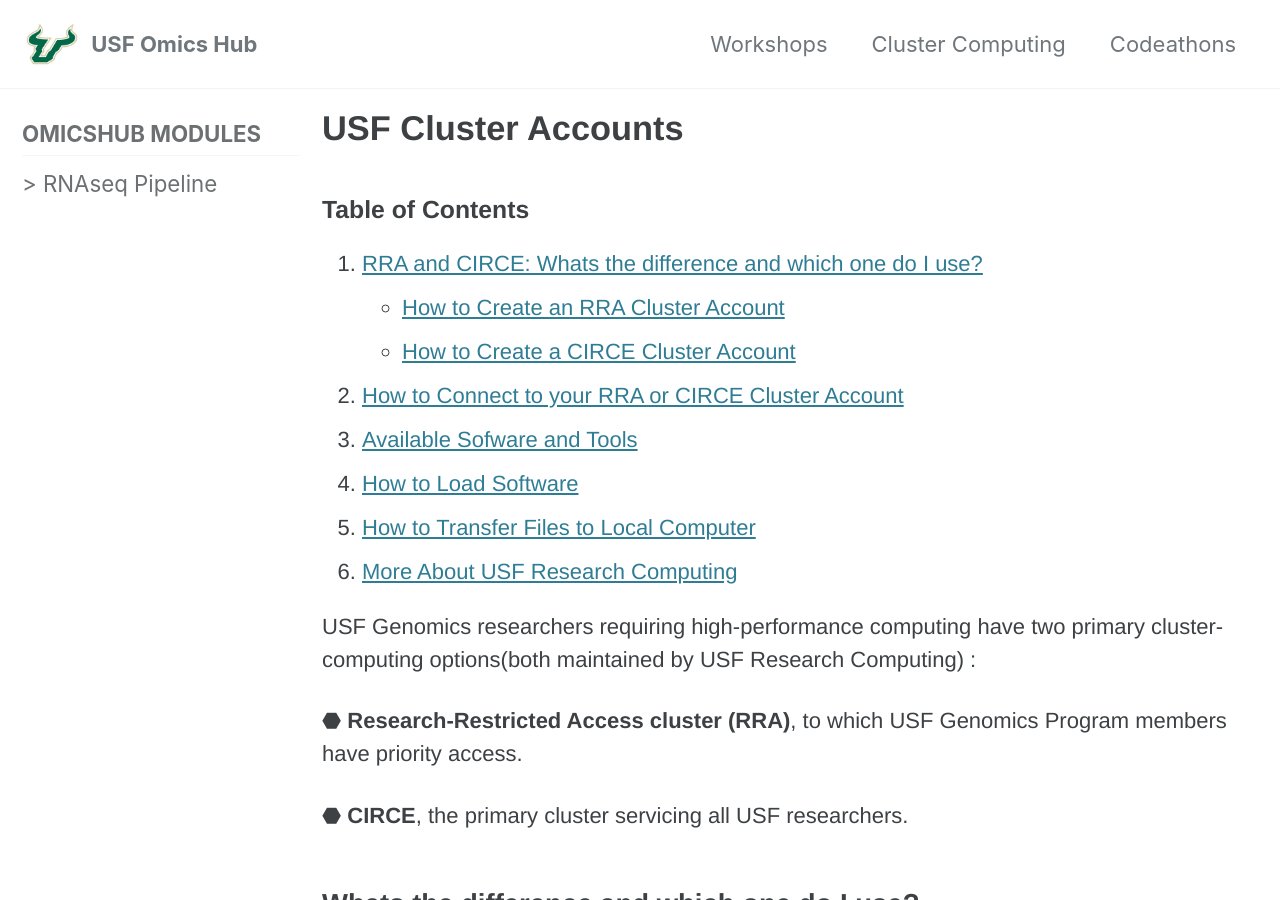
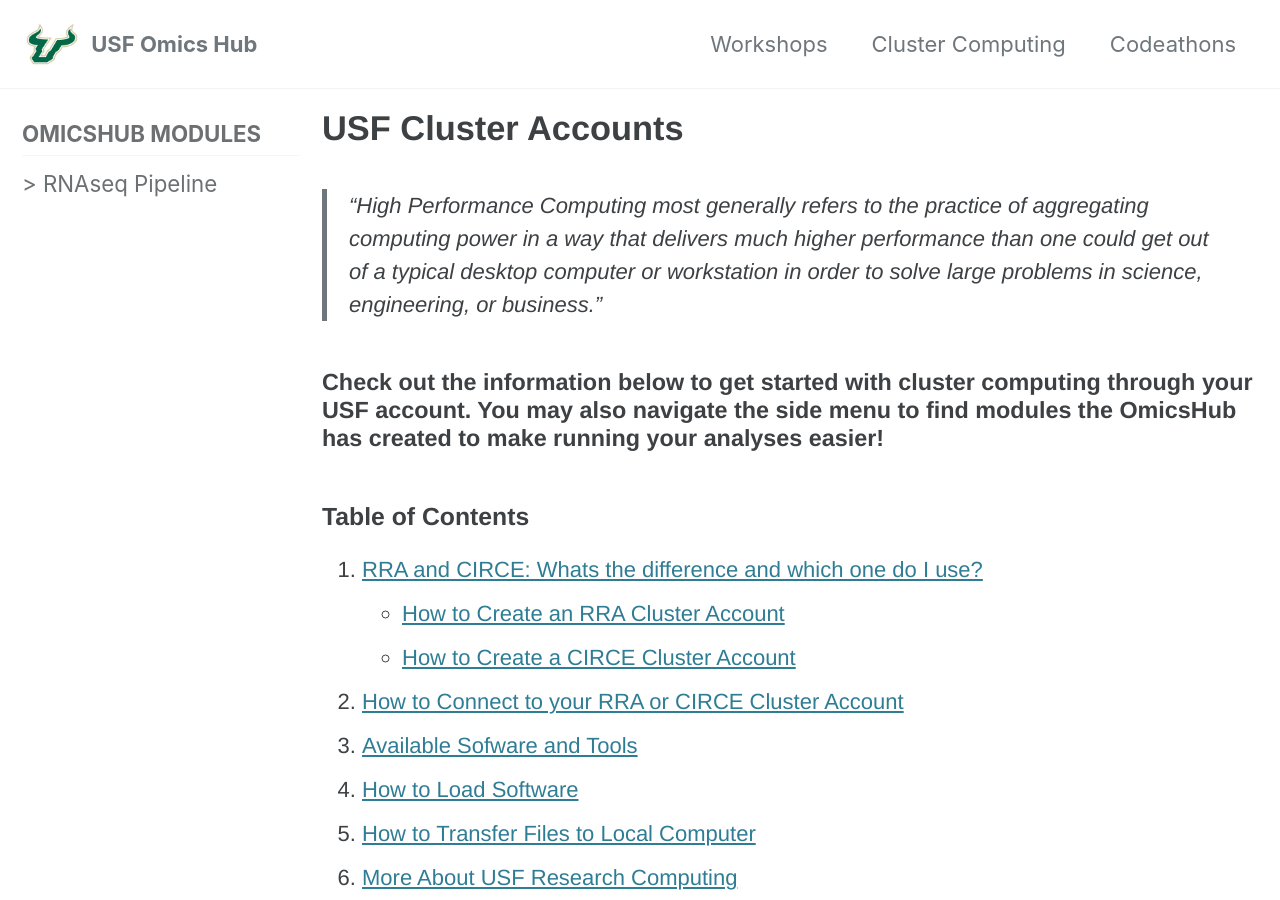
Before and after one commit to usfomicshub/usfomicshub.github.io, a Jekyll site: the page built from Cluster_Computing/index.md, in a window 1280 px wide and 900 px high. Built offline with Jekyll 4.4.1, drawn with Linux system fonts in a browser that asks for light colours; cached includes are drawn as plain includes.

Commit message:
Update index.md

```diff
--- a/Cluster_Computing/index.md
+++ b/Cluster_Computing/index.md
@@ -5,7 +5,9 @@
   nav: "docs-3"
 classes: wide
 ---
+ > "High Performance Computing most generally refers to the practice of aggregating computing power in a way that delivers much higher performance than one could get out of a typical desktop computer or workstation in order to solve large problems in science, engineering, or business."
 
+#### Check out the information below to get started with cluster computing through your USF account. You may also navigate the side menu to find modules the OmicsHub has created to make running your analyses easier!
 
 
 ### Table of Contents
```
